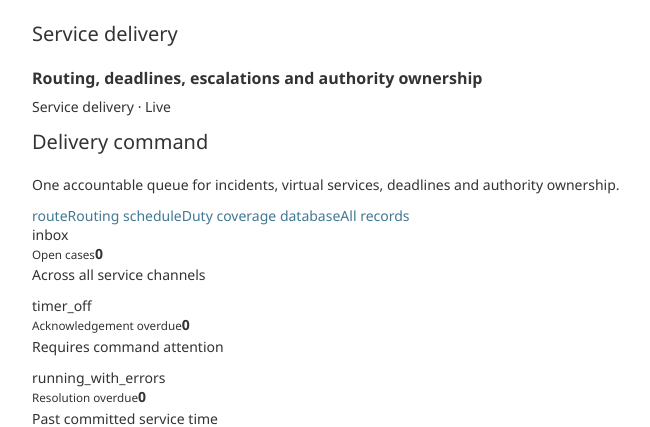
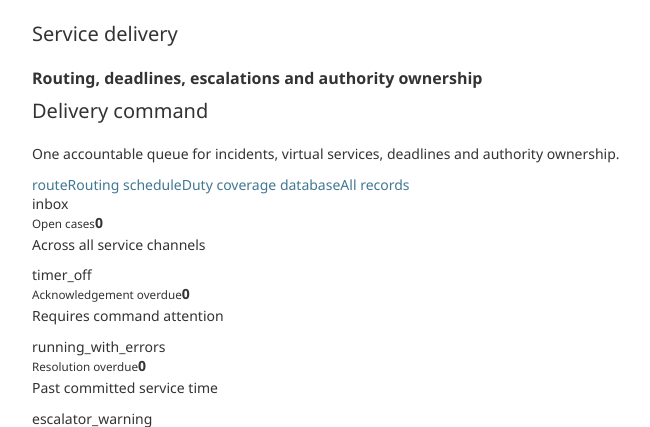
Before and after one commit to Yardsphuthego/tebelo-smart-city-platform, a Django app: page /admin/delivery-engine/ in a window 1280 px wide. Shown: the part 43-470 px from the top of the page, without its empty margins (8-658 px from the left). Run offline with Django 5.2, Linux system fonts and the light colour scheme; the visitor is signed in with stand-in values (Sample User, id 1); data comes from the database, SQL or seed files in the repository; data that the repository does not hold is empty.

Commit message:
Remove delivery live label

```diff
--- a/templates/admin/delivery_engine.html
+++ b/templates/admin/delivery_engine.html
@@ -7,7 +7,6 @@
 <main class="ops-dashboard admin-engine">
   <header class="ops-heading">
     <div>
-      <p class="ops-eyebrow"><i></i> Service delivery · Live</p>
       <h1>Delivery command</h1>
       <p>One accountable queue for incidents, virtual services, deadlines and authority ownership.</p>
     </div>
```
